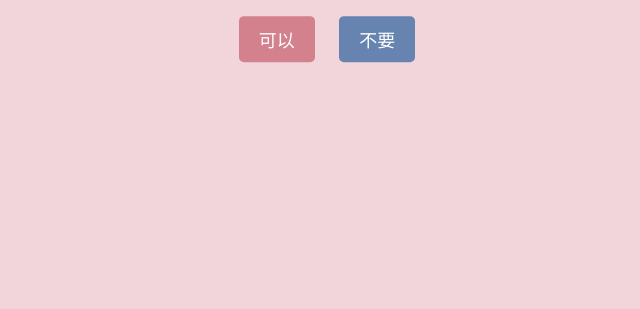
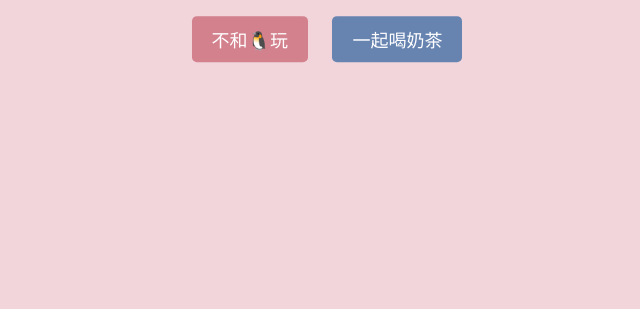
Before and after one commit to Git123709/0827, a plain HTML site: page index.html in a window 1280 px wide. Shown: the part 491-800 px from the top of the page, without its empty margins (313-953 px from the left). Drawn offline with Linux system fonts and the light colour scheme.

Commit message:
Update index.html

```diff
--- a/index.html
+++ b/index.html
@@ -11,8 +11,8 @@
         <img id="mainImage" src="images/heart.png" alt="爱心">
         <h1 id="question">今天想和鹅一起玩什么？</h1>
         <div class="buttons">
-            <button id="yes">可以</button>
-            <button id="no">不要</button>
+            <button id="yes">不和🐧玩</button>
+            <button id="no">一起喝奶茶</button>
         </div>
     </div>
 
```
